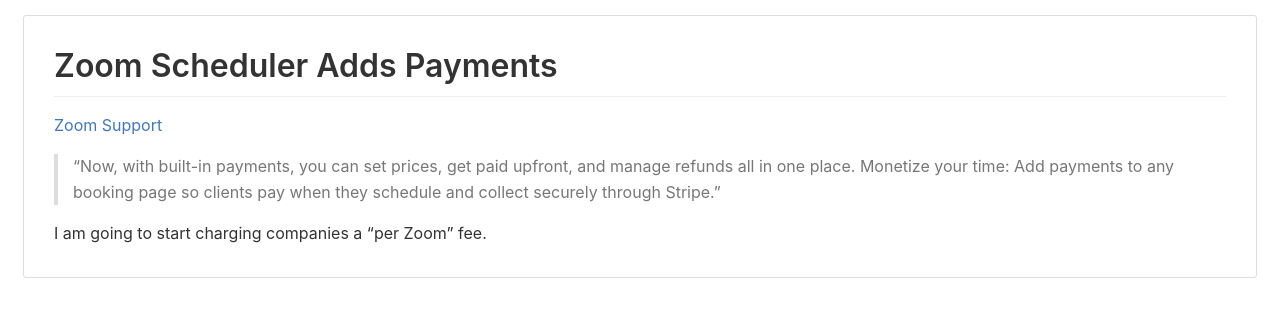
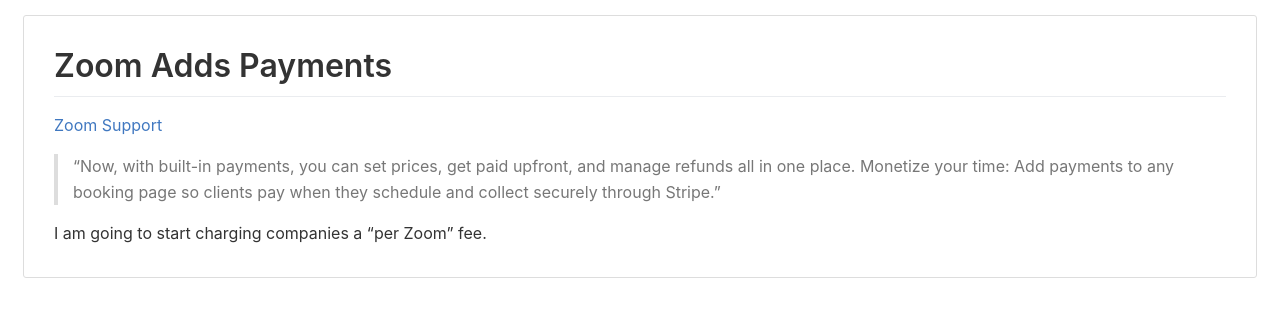
Before and after one commit to cancelself/cancelself.github.io, a Jekyll site: the page built from _posts/2025-11-13-zoom-per-meeting-pricing.md, in a window 1280 px wide. Shown: the top 317 px of the page. Built offline with Jekyll 4.4.1, drawn with Linux system fonts in a browser that asks for light colours.

Commit message:
Shorten title to 'Zoom Adds Payments'

```diff
--- a/_posts/2025-11-13-zoom-per-meeting-pricing.md
+++ b/_posts/2025-11-13-zoom-per-meeting-pricing.md
@@ -5,7 +5,7 @@ date: 2025-11-13
 categories: [technology, business]
 ---
 
-# Zoom Scheduler Adds Payments
+# Zoom Adds Payments
 
 [Zoom Support](https://support.zoom.com/hc/en/article?id=zm_kb&sysparm_article=KB0082294)
 
```
